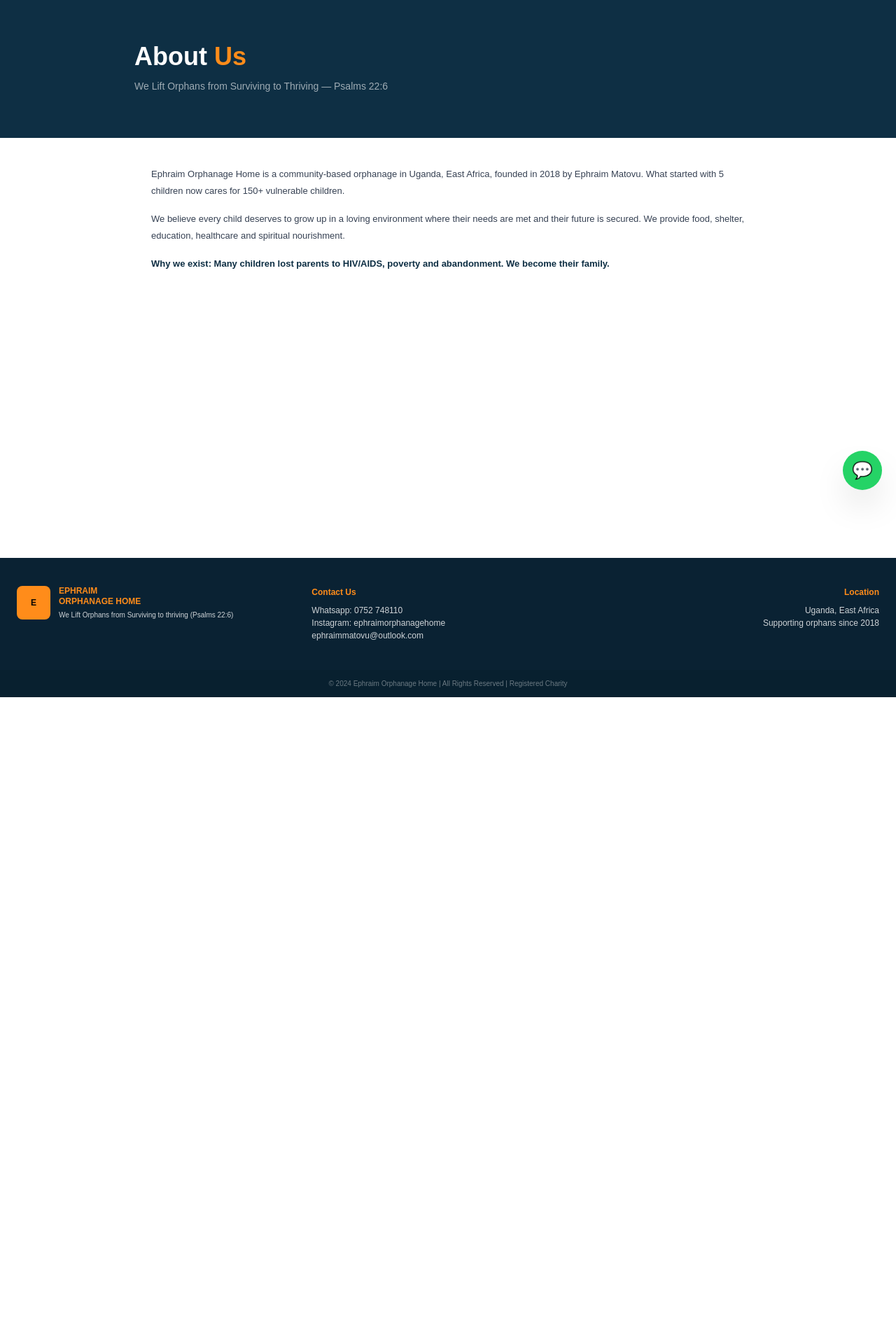
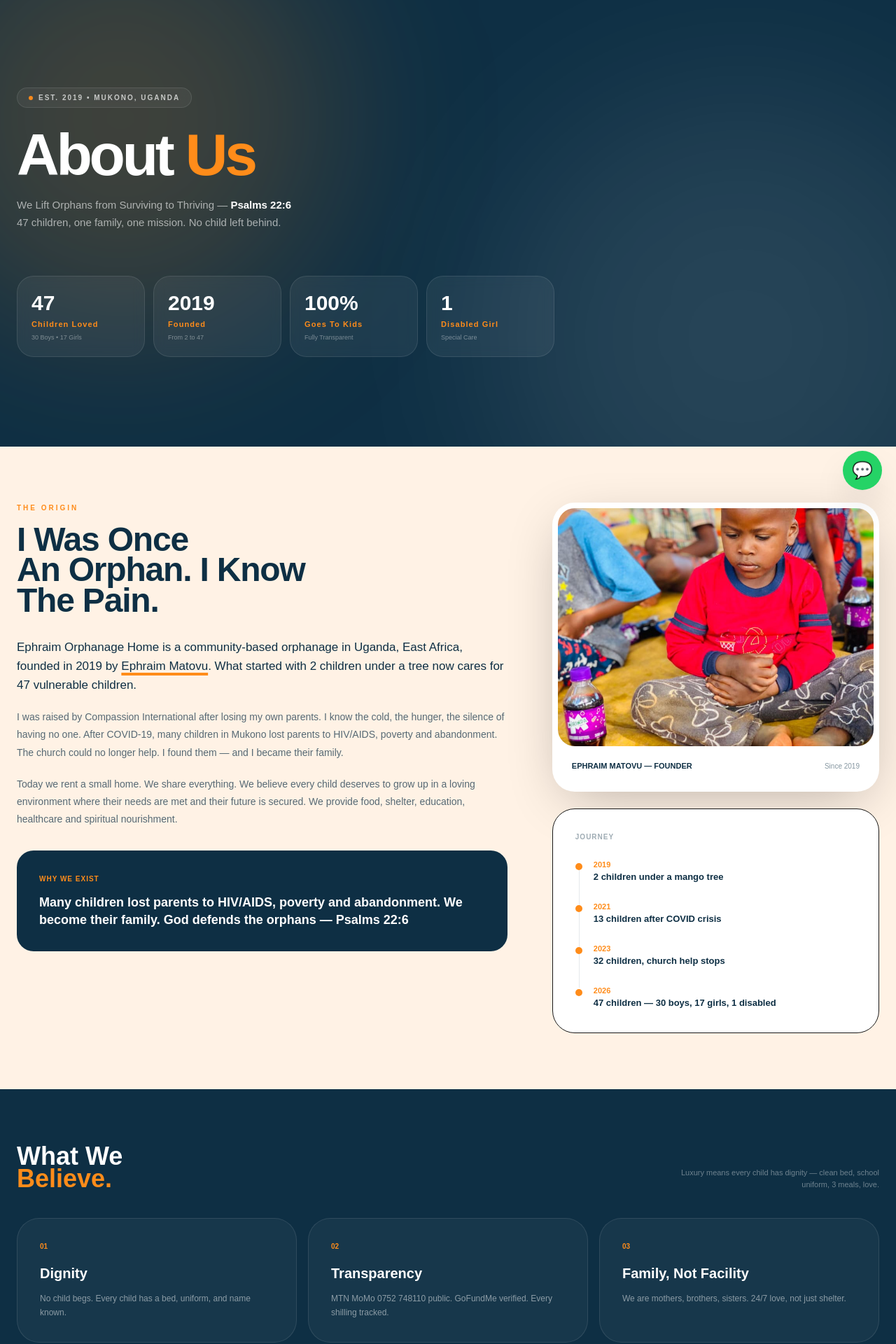
Before and after one commit to xoucho10/ephraim-orphanage, a Next.js app: page /about in a window 1280 px wide. Shown: the part 80-2000 px from the top of the page at 70% size. Before the commit the page ends 1076 px from the top, so only its background shows below. Built offline with nearby package versions, Linux system fonts and the light colour scheme.

Commit message:
LUXURY About page - glassmorphism, timeline, 47 kids corrected

```diff
--- a/src/app/about/page.tsx
+++ b/src/app/about/page.tsx
@@ -1,17 +1,130 @@
+import Link from 'next/link'
+
 export default function AboutPage(){
   return (
-    <main className="bg-white min-h-screen">
-      <section className="bg-[#0E2F44] py-16 px-6">
-        <div className="max-w-4xl mx-auto">
-          <h1 className="text-4xl font-black text-white">About <span className="text-[#FF8C1A]">Us</span></h1>
-          <p className="text-white/60 text-sm mt-3">We Lift Orphans from Surviving to Thriving — Psalms 22:6</p>
+    <main className="bg-[#FFF2E5] min-h-screen">
+      {/* LUXURY HERO */}
+      <section className="bg-[#0E2F44] relative overflow-hidden">
+        <div className="absolute inset-0">
+          <div className="absolute top-[-20%] left-[-10%] w-[600px] h-[600px] bg-[#FF8C1A]/20 rounded-full blur-[120px]" />
+          <div className="absolute bottom-[-30%] right-[-10%] w-[700px] h-[700px] bg-white/10 rounded-full blur-[130px]" />
+        </div>
+        <div className="relative max-w-7xl mx-auto px-6 py-24 md:py-32">
+          <div className="max-w-3xl">
+            <div className="inline-flex items-center gap-2 border border-white/10 bg-white/5 backdrop-blur rounded-full px-4 py-1.5">
+              <div className="w-1.5 h-1.5 bg-[#FF8C1A] rounded-full animate-pulse" />
+              <p className="text-[10px] font-bold tracking-[0.2em] text-white/70">EST. 2019 • MUKONO, UGANDA</p>
+            </div>
+            <h1 className="mt-8 text-6xl md:text-[84px] font-black leading-[0.85] tracking-tighter text-white">
+              About <span className="text-[#FF8C1A]">Us</span>
+            </h1>
+            <p className="mt-6 text-[15px] leading-relaxed text-white/60 max-w-xl">
+              We Lift Orphans from Surviving to Thriving — <span className="text-white font-bold">Psalms 22:6</span><br/>
+              47 children, one family, one mission. No child left behind.
+            </p>
+          </div>
+
+          <div className="mt-16 grid grid-cols-3 md:grid-cols-4 gap-3 max-w-3xl">
+            {[
+              { k:"47", v:"Children Loved", s:"30 Boys • 17 Girls" },
+              { k:"2019", v:"Founded", s:"From 2 to 47" },
+              { k:"100%", v:"Goes To Kids", s:"Fully Transparent" },
+              { k:"1", v:"Disabled Girl", s:"Special Care" },
+            ].map(i=>(
+              <div key={i.k} className="bg-white/[0.06] backdrop-blur border border-white/10 rounded-[1.5rem] p-5">
+                <p className="text-3xl font-black text-white">{i.k}</p>
+                <p className="text-[11px] font-black tracking-widest text-[#FF8C1A] mt-1">{i.v}</p>
+                <p className="text-[9px] text-white/40 mt-1">{i.s}</p>
+              </div>
+            ))}
+          </div>
         </div>
       </section>
-      <div className="max-w-4xl mx-auto px-6 py-10 text-[13px] leading-6 text-gray-700 space-y-4">
-        <p>Ephraim Orphanage Home is a community-based orphanage in Uganda, East Africa, founded in 2018 by Ephraim Matovu. What started with 5 children now cares for 150+ vulnerable children.</p>
-        <p>We believe every child deserves to grow up in a loving environment where their needs are met and their future is secured. We provide food, shelter, education, healthcare and spiritual nourishment.</p>
-        <p className="font-black text-[#0E2F44]">Why we exist: Many children lost parents to HIV/AIDS, poverty and abandonment. We become their family.</p>
-      </div>
+
+      {/* STORY - EDITORIAL LUXURY */}
+      <section className="max-w-7xl mx-auto px-6 py-20 grid md:grid-cols-[1.2fr_0.8fr] gap-16 items-start">
+        <div>
+          <p className="text-[10px] font-black tracking-[0.3em] text-[#FF8C1A]">THE ORIGIN</p>
+          <h2 className="mt-4 text-[36px] md:text-[48px] font-black leading-[0.9] tracking-tight text-[#0E2F44]">
+            I Was Once<br/>An Orphan. I Know<br/>The Pain.
+          </h2>
+          <div className="mt-8 space-y-5 text-[14px] leading-[1.8] text-[#0E2F44]/70">
+            <p className="text-[17px] leading-[1.6] font-medium text-[#0E2F44]">
+              Ephraim Orphanage Home is a community-based orphanage in Uganda, East Africa, founded in 2019 by <span className="underline decoration-[#FF8C1A] decoration-4 underline-offset-4">Ephraim Matovu</span>. What started with 2 children under a tree now cares for 47 vulnerable children.
+            </p>
+            <p>
+              I was raised by Compassion International after losing my own parents. I know the cold, the hunger, the silence of having no one. After COVID-19, many children in Mukono lost parents to HIV/AIDS, poverty and abandonment. The church could no longer help. I found them — and I became their family.
+            </p>
+            <p>
+              Today we rent a small home. We share everything. We believe every child deserves to grow up in a loving environment where their needs are met and their future is secured. We provide food, shelter, education, healthcare and spiritual nourishment.
+            </p>
+            <div className="bg-[#0E2F44] rounded-[1.5rem] p-8 mt-8">
+              <p className="text-[#FF8C1A] font-black text-[10px] tracking-widest">WHY WE EXIST</p>
+              <p className="mt-3 text-white font-black text-[18px] leading-snug">
+                Many children lost parents to HIV/AIDS, poverty and abandonment. We become their family. God defends the orphans — Psalms 22:6
+              </p>
+            </div>
+          </div>
+        </div>
+
+        {/* LUXURY IMAGE STACK + TIMELINE */}
+        <div className="space-y-6">
+          <div className="rounded-[2rem] overflow-hidden bg-white p-2 shadow-[0_20px_80px_-20px_rgba(0,0,0,0.3)]">
+            <img src="/hero1.jpg" alt="" className="rounded-[1.5rem] h-[340px] w-full object-cover" />
+            <div className="p-5 flex justify-between items-center">
+              <p className="text-[11px] font-black text-[#0E2F44]">EPHRAIM MATOVU — FOUNDER</p>
+              <p className="text-[10px] text-[#0E2F44]/50">Since 2019</p>
+            </div>
+          </div>
+
+          <div className="bg-white rounded-[2rem] p-8 border">
+            <p className="text-[10px] font-black tracking-widest text-[#0E2F44]/40">JOURNEY</p>
+            <div className="mt-6 space-y-6 relative">
+              <div className="absolute left-[5px] top-2 bottom-2 w-px bg-[#0E2F44]/10" />
+              {[
+                { y:"2019", t:"2 children under a mango tree" },
+                { y:"2021", t:"13 children after COVID crisis" },
+                { y:"2023", t:"32 children, church help stops" },
+                { y:"2026", t:"47 children — 30 boys, 17 girls, 1 disabled" },
+              ].map(j=>(
+                <div key={j.y} className="relative flex gap-4">
+                  <div className="w-2.5 h-2.5 rounded-full bg-[#FF8C1A] mt-1.5 shrink-0" />
+                  <div>
+                    <p className="text-[11px] font-black text-[#FF8C1A]">{j.y}</p>
+                    <p className="text-[13px] font-bold text-[#0E2F44]">{j.t}</p>
+                  </div>
+                </div>
+              ))}
+            </div>
+          </div>
+        </div>
+      </section>
+
+      {/* VALUES - LUXURY CARDS */}
+      <section className="bg-[#0E2F44] py-20 px-6">
+        <div className="max-w-7xl mx-auto">
+          <div className="flex justify-between items-end">
+            <h3 className="text-4xl font-black text-white leading-[0.9]">What We<br/><span className="text-[#FF8C1A]">Believe.</span></h3>
+            <p className="text-white/40 text-[11px] max-w-xs text-right hidden md:block">Luxury means every child has dignity — clean bed, school uniform, 3 meals, love.</p>
+          </div>
+          <div className="grid md:grid-cols-3 gap-4 mt-10">
+            {[
+              { n:"01", t:"Dignity", d:"No child begs. Every child has a bed, uniform, and name known." },
+              { n:"02", t:"Transparency", d:"MTN MoMo 0752 748110 public. GoFundMe verified. Every shilling tracked." },
+              { n:"03", t:"Family, Not Facility", d:"We are mothers, brothers, sisters. 24/7 love, not just shelter." },
+            ].map(c=>(
+              <div key={c.n} className="group bg-white/[0.04] border border-white/10 hover:bg-white/[0.08] rounded-[2rem] p-8 transition">
+                <p className="text-[#FF8C1A] font-black text-[10px]">{c.n}</p>
+                <p className="mt-4 text-white font-black text-[20px]">{c.t}</p>
+                <p className="mt-3 text-white/50 text-[12px] leading-relaxed">{c.d}</p>
+              </div>
+            ))}
+          </div>
+          <div className="mt-12 text-center">
+            <Link href="/donate" className="inline-block bg-[#FF8C1A] text-black px-10 py-4 rounded-full font-black text-[11px] tracking-[0.2em]">SUPPORT THE 47 CHILDREN →</Link>
+          </div>
+        </div>
+      </section>
     </main>
   )
 }
```
